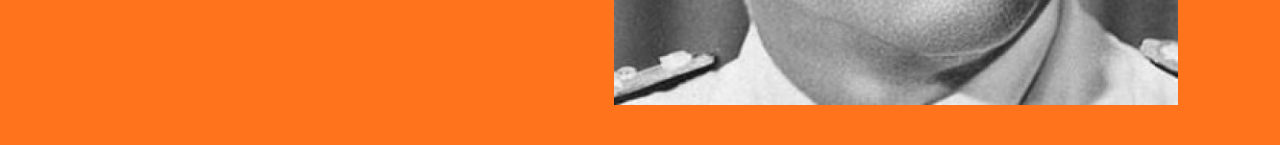
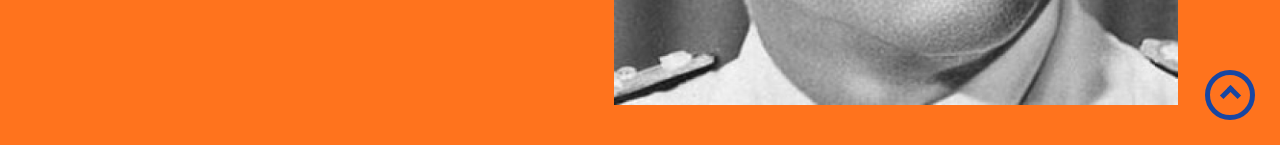
Before and after one commit to kennarddh/educourse-coding-for-patriotism-2022, a React (Vite) app: page / in a window 1280 px wide. Shown: the part 655-800 px from the top of the page. Built offline with nearby package versions, Linux system fonts and the light colour scheme.

Commit message:
feat: Scroll to top

```diff
--- /dev/null
+++ b/src/Components/BackToTop/BackToTop.tsx
@@ -0,0 +1,17 @@
+import { FC } from 'react'
+
+import { Arrow, Container } from './Styles'
+
+const BackToTop: FC = () => {
+	const OnClick = () => {
+		window.scrollTo({ top: 0, behavior: 'smooth' })
+	}
+
+	return (
+		<Container onClick={OnClick}>
+			<Arrow />
+		</Container>
+	)
+}
+
+export default BackToTop
--- /dev/null
+++ b/src/Components/BackToTop/Styles.tsx
@@ -0,0 +1,37 @@
+import styled from 'styled-components'
+
+export const Container = styled.button`
+	position: fixed;
+	bottom: 25px;
+	right: 25px;
+
+	border-radius: 50%;
+
+	width: 50px;
+	height: 50px;
+
+	z-index: 999;
+
+	display: flex;
+	justify-content: center;
+	align-items: center;
+
+	background-color: transparent;
+
+	cursor: pointer;
+
+	border: 5px solid #1746a2;
+`
+
+export const Arrow = styled.div`
+	--size: 5px;
+
+	border: solid #1746a2;
+	border-width: 0 var(--size) var(--size) 0;
+
+	display: inline-block;
+
+	padding: var(--size);
+
+	transform: rotate(-135deg);
+`
--- a/src/Components/Footer/Styles.tsx
+++ b/src/Components/Footer/Styles.tsx
@@ -27,6 +27,7 @@ export const Text = styled.p`
 	font-size: 20px;
 	font-weight: 600;
 	padding: 0 0 50px 50px;
+	text-align: center;
 
 	@media only screen and (max-width: 700px) {
 		padding: 0;
--- a/src/Pages/Article/Article.tsx
+++ b/src/Pages/Article/Article.tsx
@@ -6,6 +6,7 @@ import PagesContext from 'Contexts/Pages/Pages'
 import People from 'Constants/People'
 
 import Footer from 'Components/Footer/Footer'
+import BackToTop from 'Components/BackToTop/BackToTop'
 
 import {
 	Header,
@@ -58,7 +59,7 @@ const Article: FC = () => {
 					<Text>{People[SelectedArticleId].article}</Text>
 				</TextContainer>
 			</Content>
-			<Footer />
+			<Footer /> <BackToTop />
 		</>
 	)
 }
--- a/src/Pages/Home/Home.tsx
+++ b/src/Pages/Home/Home.tsx
@@ -21,6 +21,7 @@ import People from 'Constants/People'
 import LocationLookup from 'Constants/LocationLookup'
 import Modal, { IModalHandle } from 'Components/Modal/Modal'
 import Footer from 'Components/Footer/Footer'
+import BackToTop from 'Components/BackToTop/BackToTop'
 
 import Map from 'Components/Map/Map'
 
@@ -104,6 +105,7 @@ const Home: FC = () => {
 				</ModalCards>
 			</Modal>
 			<Footer />
+			<BackToTop />
 		</>
 	)
 }
```
